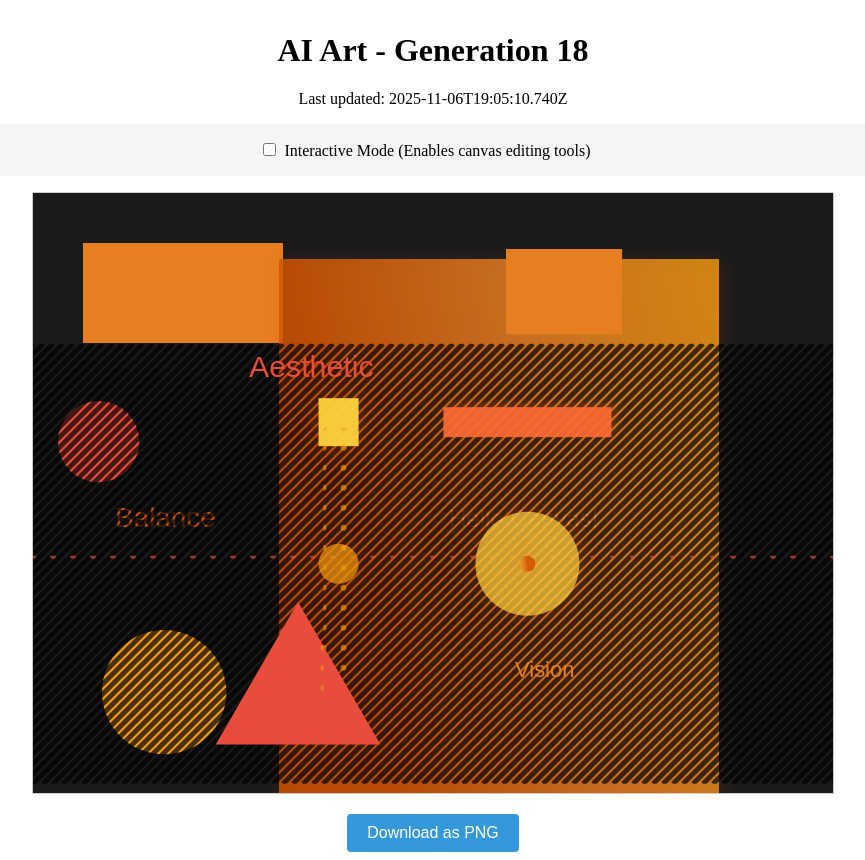
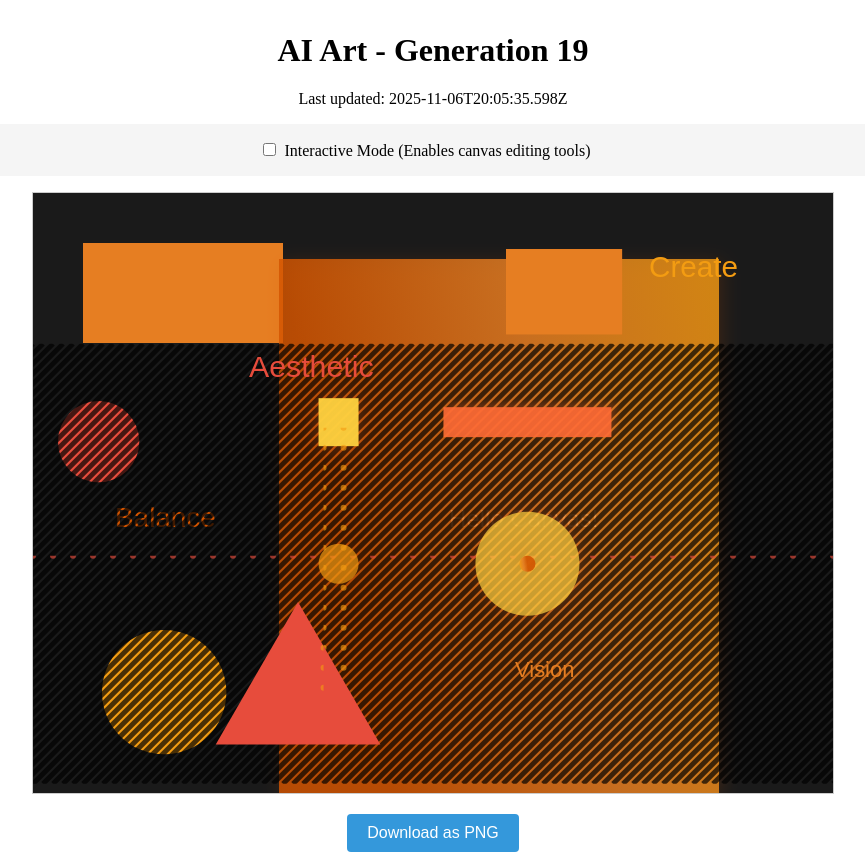
Before and after one commit to mcclowes/ai-art, a React (Vite) app: page / in a window 1280 px wide. Shown: the whole page, without its empty margins (207-1072 px from the left). Built offline with nearby package versions, Linux system fonts and the light colour scheme.

Commit message:
Improve artwork - Generation 19

```diff
--- a/src/artwork-state.ts
+++ b/src/artwork-state.ts
@@ -301,9 +301,18 @@ export const artworkState: ArtworkState = {
       "font": "21.98963474349261px Arial",
       "fillStyle": "#e67e22",
       "id": "text_1762455910740"
+    },
+    {
+      "type": "text",
+      "x": 616,
+      "y": 84,
+      "text": "Create",
+      "font": "29.6279125612523px Arial",
+      "fillStyle": "#f39c12",
+      "id": "text_1762459535598"
     }
   ],
-  "generation": 18,
-  "lastUpdated": "2025-11-06T19:05:10.740Z",
+  "generation": 19,
+  "lastUpdated": "2025-11-06T20:05:35.598Z",
   "cycleStarted": "2025-11-06T02:35:49.500Z"
 };
```
